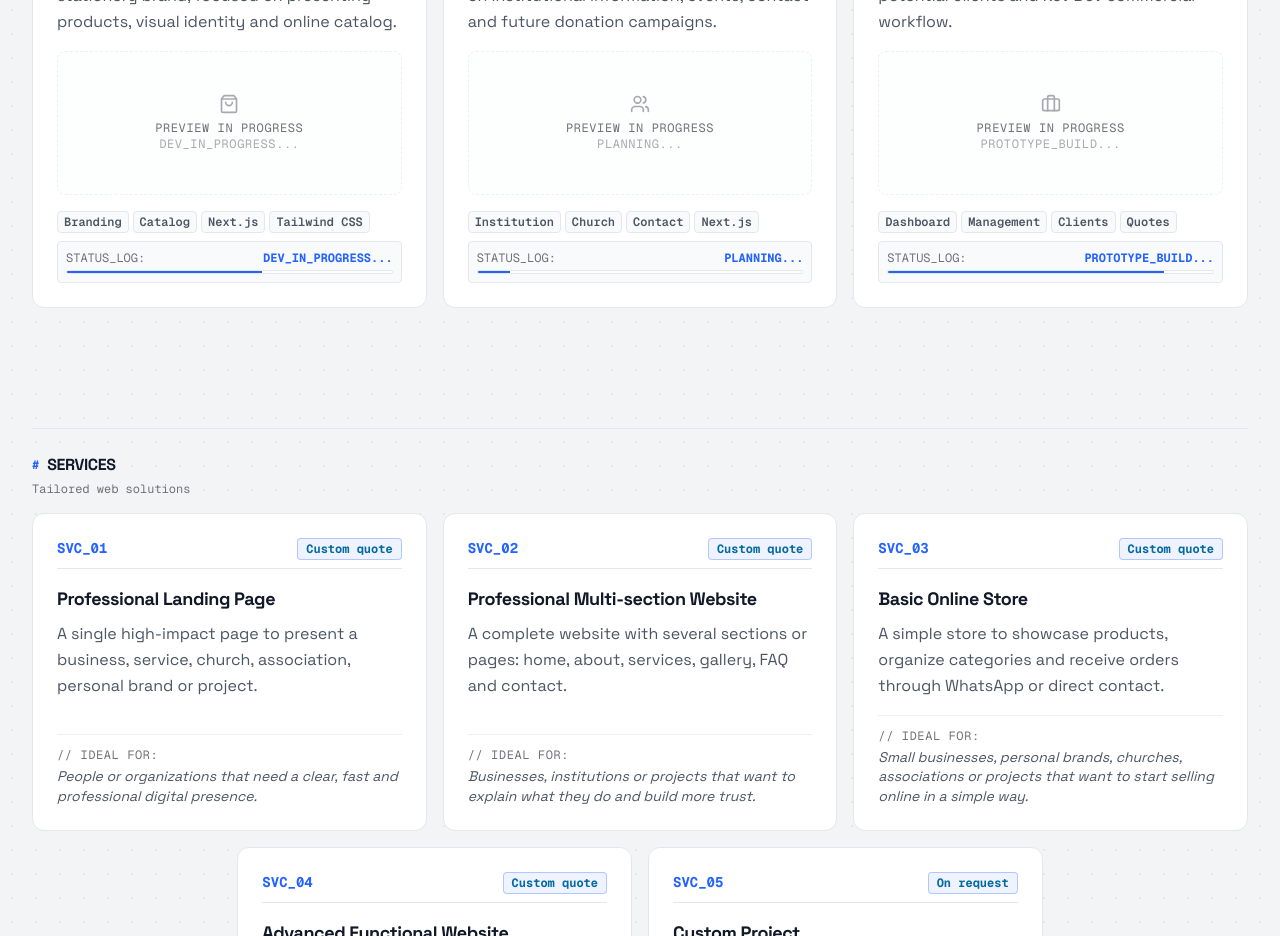
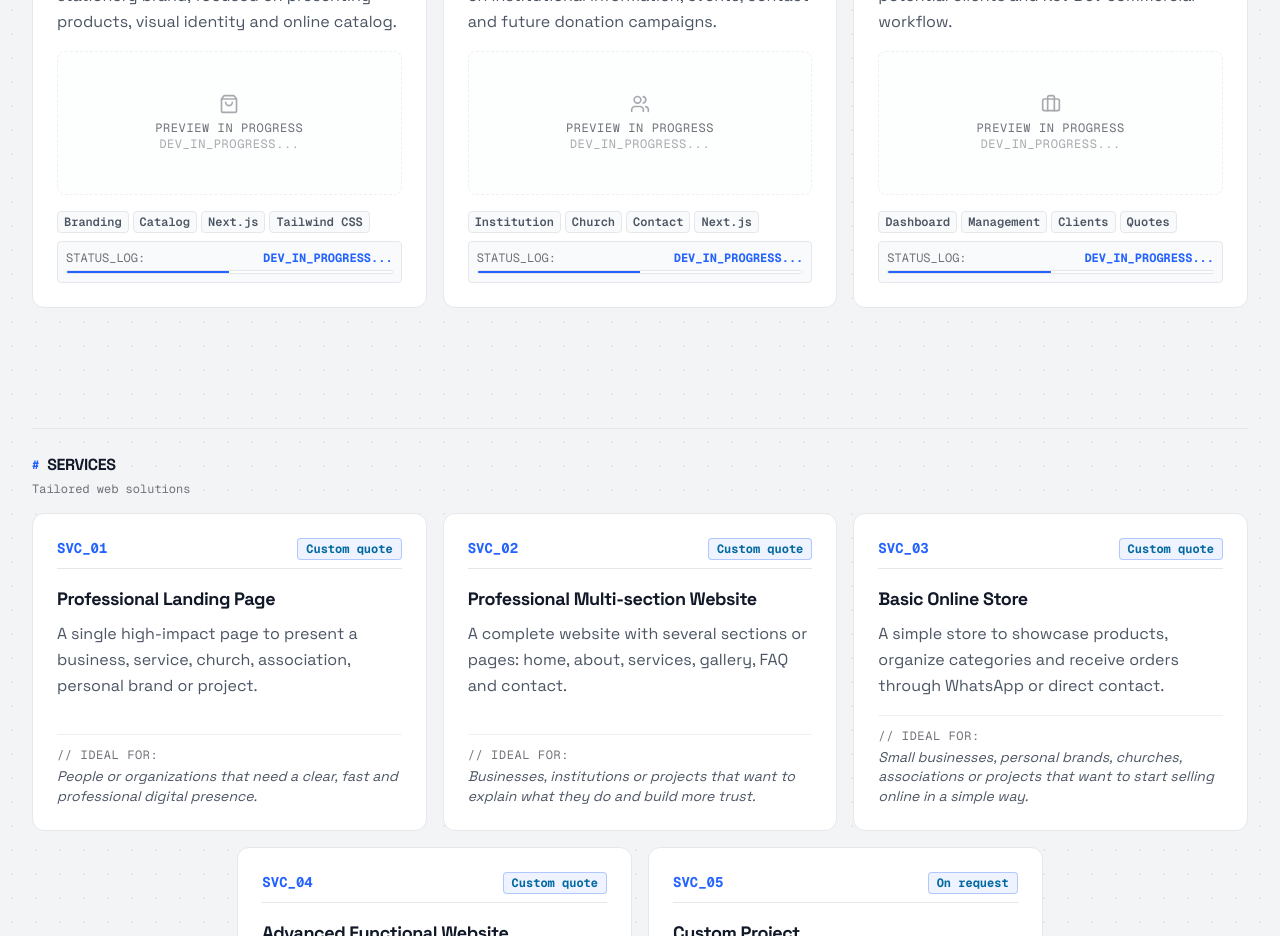
Before and after one commit to KevDevOG/kevdev-portfolio, a Next.js app: page /en in a window 1280 px wide. Shown: the part 3380-4316 px from the top of the page. Built offline with nearby package versions, Linux system fonts and the light colour scheme.

Commit message:
Normalize project status logs

```diff
--- a/src/components/sections/ProjectsSection.tsx
+++ b/src/components/sections/ProjectsSection.tsx
@@ -21,7 +21,7 @@ export const ProjectsSection = () => {
       tech: t("proj1_tags").split(", "),
       icon: ShoppingBag,
       progressText: "DEV_IN_PROGRESS...",
-      progress: 60,
+      progress: 50,
     },
     {
       id: "cfc-las-palmas",
@@ -31,8 +31,8 @@ export const ProjectsSection = () => {
       description: t("proj2_desc"),
       tech: t("proj2_tags").split(", "),
       icon: Users,
-      progressText: "PLANNING...",
-      progress: 10,
+      progressText: "DEV_IN_PROGRESS...",
+      progress: 50,
     },
     {
       id: "kev-clientflow",
@@ -42,8 +42,8 @@ export const ProjectsSection = () => {
       description: t("proj3_desc"),
       tech: t("proj3_tags").split(", "),
       icon: Briefcase,
-      progressText: "PROTOTYPE_BUILD...",
-      progress: 85,
+      progressText: "DEV_IN_PROGRESS...",
+      progress: 50,
     }
   ];
 
```
